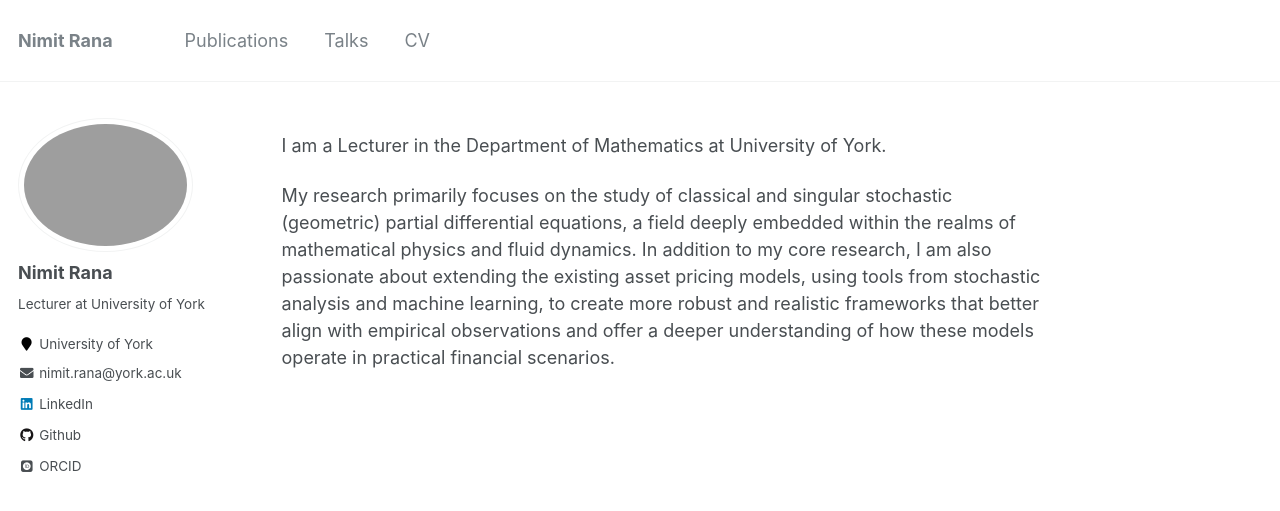
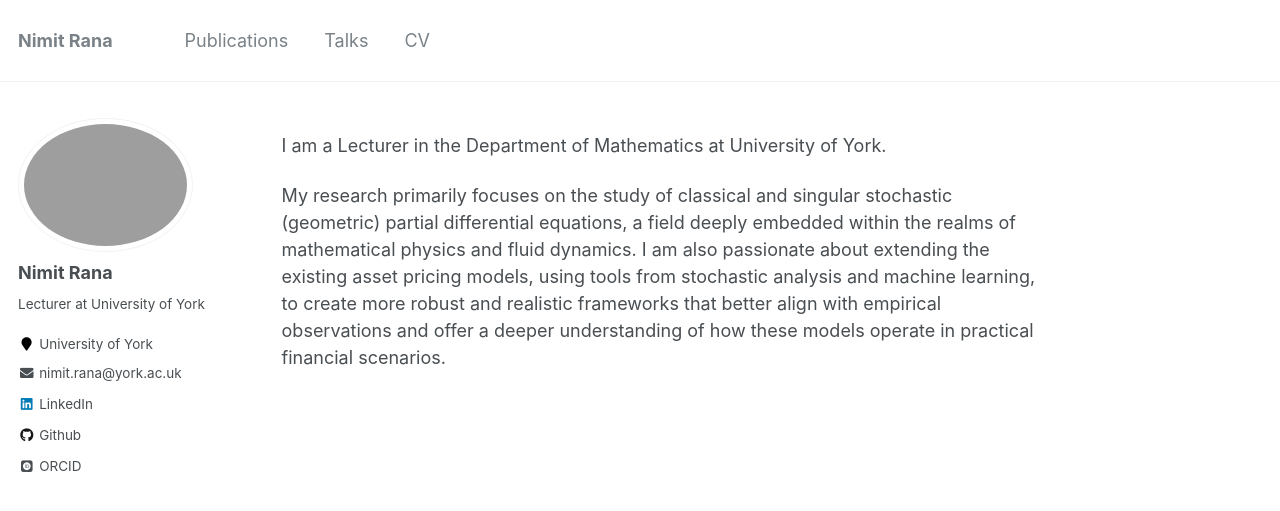
Before and after one commit to rananimit/rananimit.github.io, a Jekyll site: the page built from _pages/about.md, in a window 1280 px wide. Shown: the top 511 px of the page. Built offline with Jekyll 4.4.1, drawn with Linux system fonts in a browser that asks for light colours; some web fonts are replaced.

Commit message:
Update about.md

```diff
--- a/_pages/about.md
+++ b/_pages/about.md
@@ -10,4 +10,4 @@ redirect_from:
 
 I am a Lecturer in the Department of Mathematics at University of York.
 
-My research primarily focuses on the study of classical and singular stochastic (geometric) partial differential equations, a field deeply embedded within the realms of mathematical physics and fluid dynamics. In addition to my core research, I am also passionate about extending the existing asset pricing models, using tools from stochastic analysis and machine learning, to create more robust and realistic frameworks that better align with empirical observations and offer a deeper understanding of how these models operate in practical financial scenarios.
+My research primarily focuses on the study of classical and singular stochastic (geometric) partial differential equations, a field deeply embedded within the realms of mathematical physics and fluid dynamics. I am also passionate about extending the existing asset pricing models, using tools from stochastic analysis and machine learning, to create more robust and realistic frameworks that better align with empirical observations and offer a deeper understanding of how these models operate in practical financial scenarios.
```
